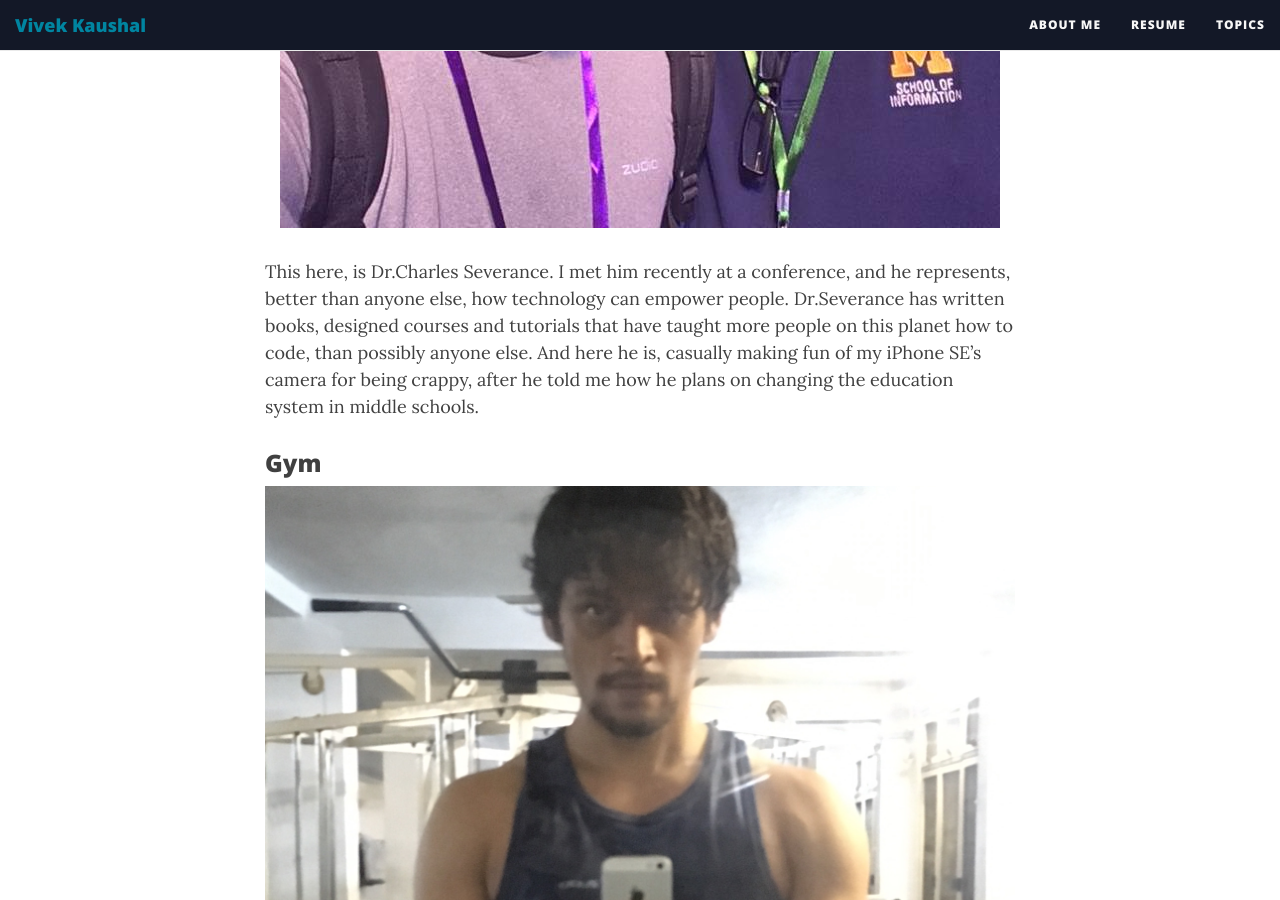
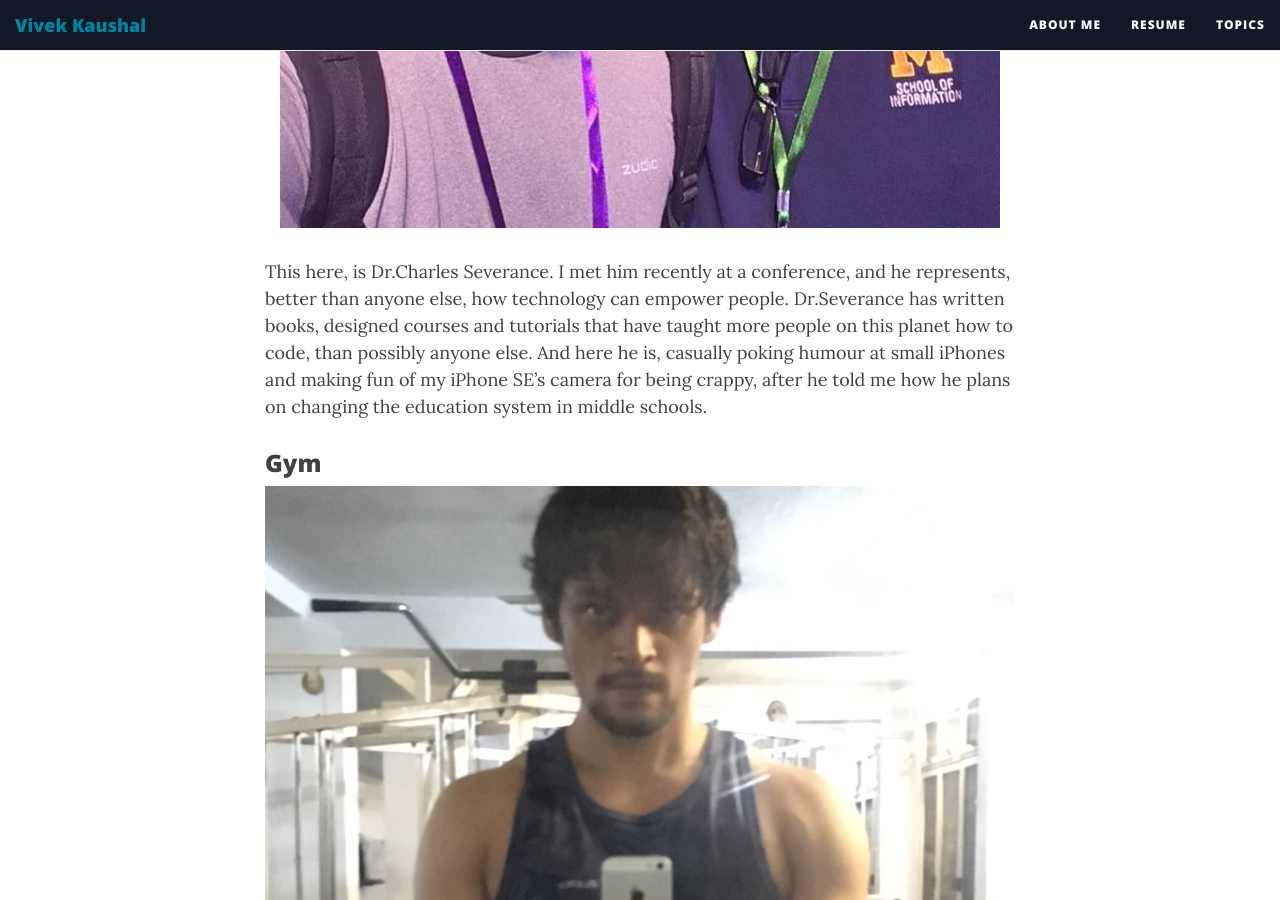
Before and after one commit to kaushalvivek/kaushalvivek.github.io, a Jekyll site: the page built from aboutme.md, in a window 1280 px wide and 900 px high, scrolled down 3607 px. Built offline with Jekyll 4.4.1, drawn with Linux system fonts in a browser that asks for light colours; nearby versions of some CDN libraries.

Commit message:
Moderation

```diff
--- a/aboutme.md
+++ b/aboutme.md
@@ -34,7 +34,7 @@ Travel brings you closer to yourself. It's simple really, when you've met enough
 <img src="{{site.baseurl}}/img/severance.jpg">
 </center>
 
-This here, is Dr.Charles Severance. I met him recently at a conference, and he represents, better than anyone else, how technology can empower people. Dr.Severance has written books, designed courses and tutorials that have taught more people on this planet how to code, than possibly anyone else. And here he is, casually making fun of my iPhone SE's camera for being crappy, after he told me how he plans on changing the education system in middle schools.
+This here, is Dr.Charles Severance. I met him recently at a conference, and he represents, better than anyone else, how technology can empower people. Dr.Severance has written books, designed courses and tutorials that have taught more people on this planet how to code, than possibly anyone else. And here he is, casually poking humour at small iPhones and making fun of my iPhone SE's camera for being crappy, after he told me how he plans on changing the education system in middle schools.
 
 ### Gym
 <center>
--- a/index.html
+++ b/index.html
@@ -10,7 +10,7 @@ use-site-title: true
   </span>
 
   <ul>
-      <li><a target="_blank" href="https://github.com/kaushalvivek/Mass-Mailing-Script">Mass Mailing Script</a> - 6th October, 2018
+      <!-- <li><a target="_blank" href="https://github.com/kaushalvivek/Mass-Mailing-Script">Mass Mailing Script</a> - 6th October, 2018 -->
       <li><a target="_blank" href="https://github.com/kaushalvivek/Ticket-Availability-Notifier">Ticket Availability Notifier</a> - 14th July, 2018
   </ul>
 </div>
```
